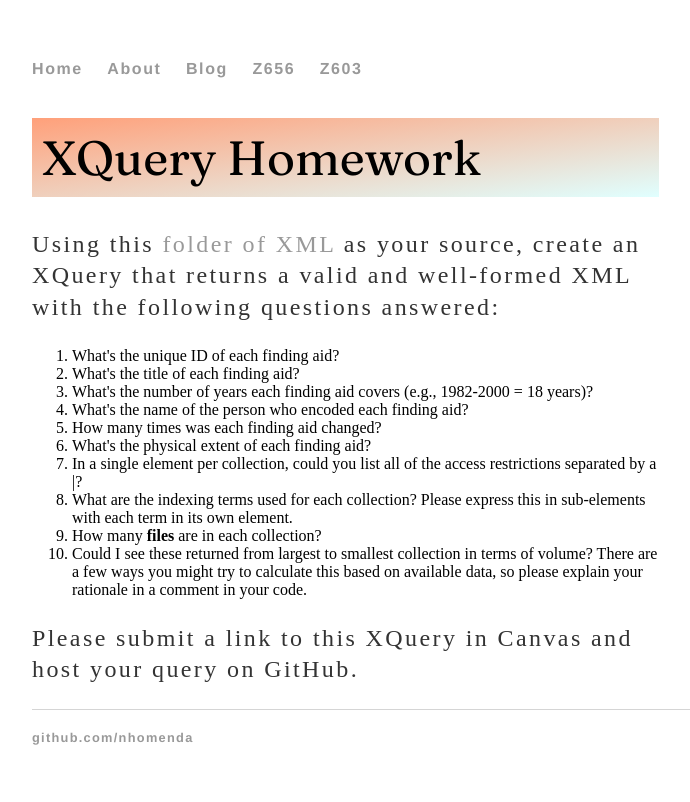
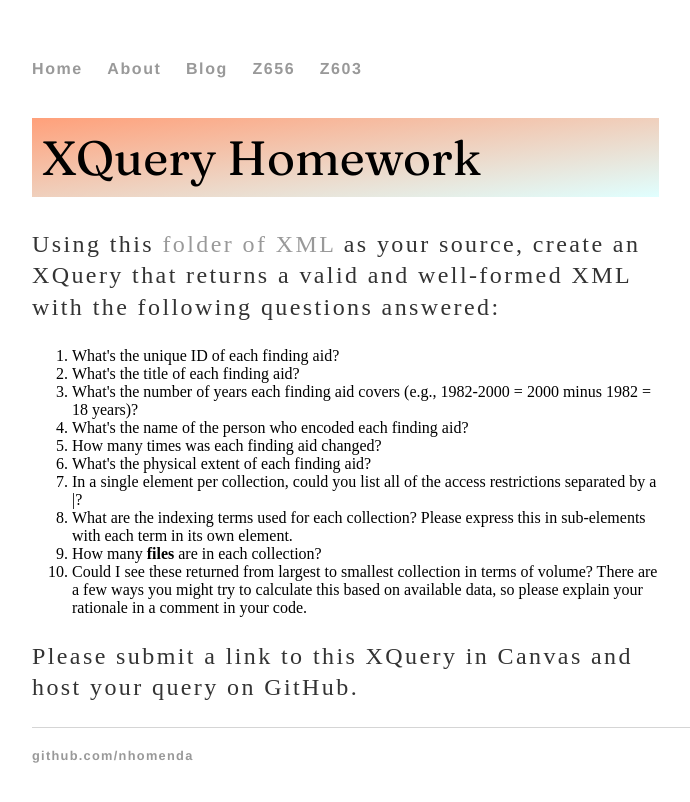
Before and after one commit to nhomenda/nhomenda.github.io, a Jekyll site: the page built from Z603/hw6.html, in a window 1280 px wide. Shown: the top 802 px of the page, without its empty margins (160-850 px from the left). Built offline with Jekyll 4.4.1, drawn with Linux system fonts in a browser that asks for light colours.

Commit message:
Update hw6.html

```diff
--- a/Z603/hw6.html
+++ b/Z603/hw6.html
@@ -10,7 +10,7 @@ date: 2021-02-25
 <ol>
 <li>What's the unique ID of each finding aid?</li>
 <li>What's the title of each finding aid?</li>
-<li>What's the number of years each finding aid covers (e.g., 1982-2000 = 18 years)?</li>
+<li>What's the number of years each finding aid covers (e.g., 1982-2000 = 2000 minus 1982 = 18 years)?</li>
 <li>What's the name of the person who encoded each finding aid?</li>
 <li>How many times was each finding aid changed?</li>
 <li>What's the physical extent of each finding aid?</li>
```
Also changed, not shown: other parts of Z603/hw6.html (+1 -1 lines).
